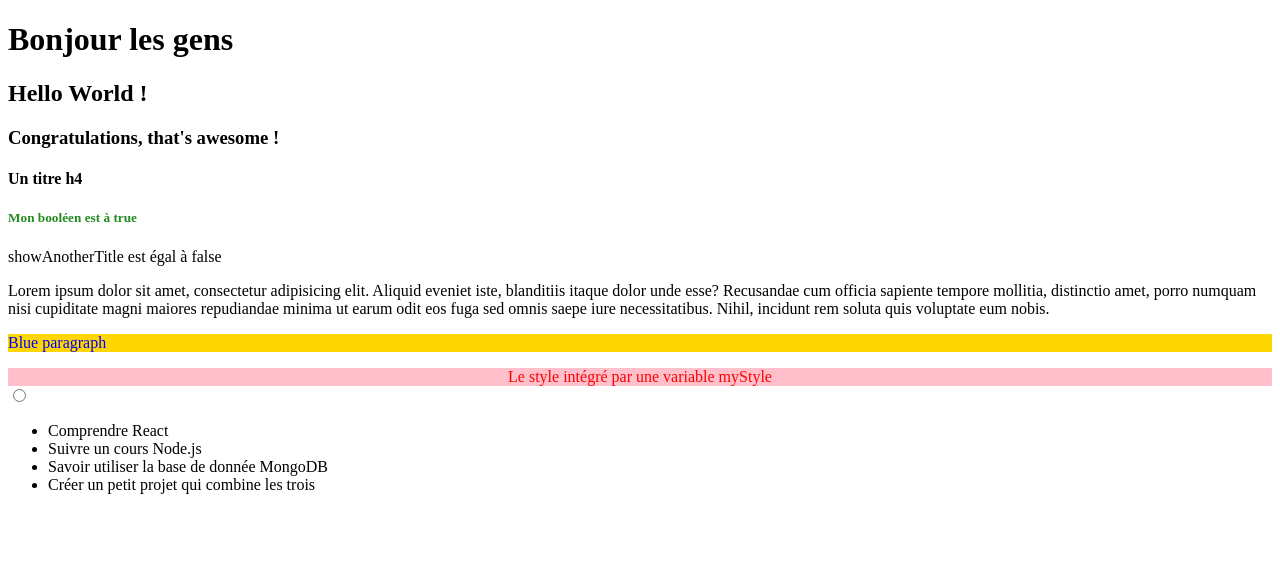
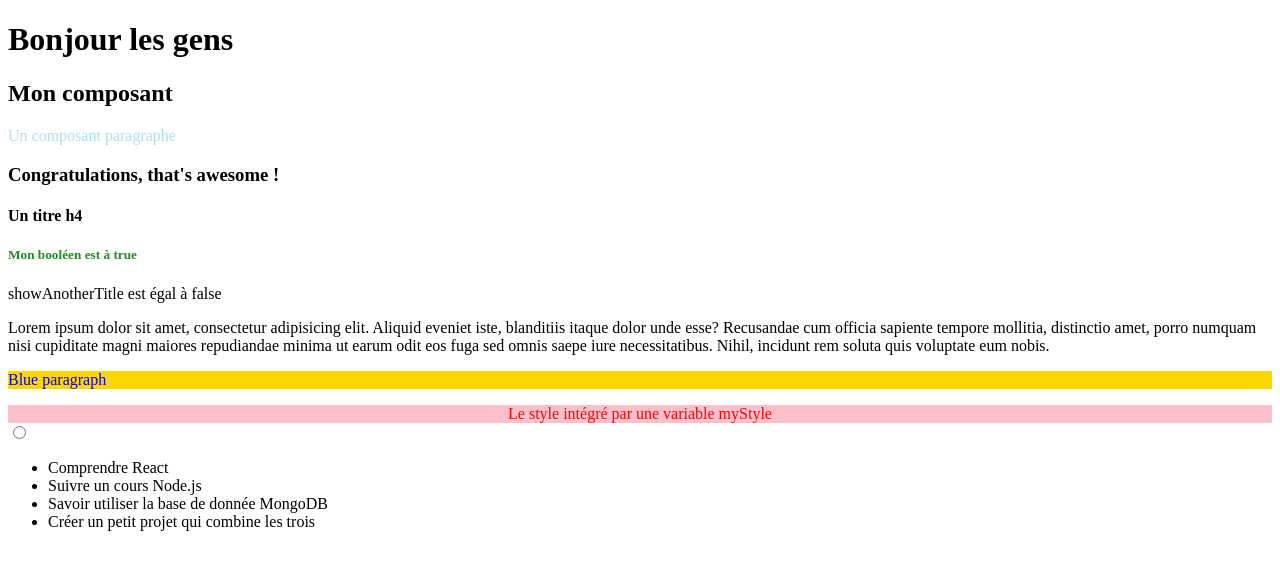
Before and after one commit to Luna-bf/React-Grafikart, a React (Vite) app: page / in a window 1280 px wide. Shown: the top 570 px of the page. Built offline with nearby package versions, Linux system fonts and the light colour scheme.

Commit message:
Worked with componants

```diff
--- a/src/App.jsx
+++ b/src/App.jsx
@@ -22,9 +22,13 @@ function App() {
 
   return <> {/* On peux aussi déclarer une balise vide comme élément racine */}
 
-    <h1 id="title" className="good" onClick={handleClick}>Bonjour les gens</h1> {/* className = class */}
+    <h1 id='title' className='good' onClick={handleClick}>Bonjour les gens</h1> {/* className = class */}
 
-    <h2>{greeting}</h2> {/*Pour interpoler des variables entre des balises, il faut déclarer son nom dans des accolades {}*/}
+    <Title>Mon composant</Title> {/*Mon composant peut se trouver n'importe tout tant qu'il est dans le return, sinon il ne sera pas détectée par le navigateur*/}
+                                 {/*Ici, le texte 'Mon composant est l'enfant du composant Title, il affiche malgré tout ce que la function Title
+                                 lui demande d'afficher, soit 'Bonjour les gens'*/}
+
+    <Paragraph color='powderblue' />
 
     <h3 className={awesome}>{congrats}</h3> {/*On aussi interpoler des variables dans les attributs, exemple : className*/}
 
@@ -56,7 +60,7 @@ function App() {
 
     <div style={myStyle}>Le style intégré par une variable myStyle</div>
 
-    <input type="radio" /> {/*Les balises doivent toujours être fermées */}
+    <input type='radio' /> {/*Les balises doivent toujours être fermées */}
 
     <ul>
       {tasks.map(task => (<li key={task}>{task}</li>))} {/*map() permet de parcourir un tableau, ici je lui demande de parcourir le tableau tasks et de créer une balise li pour chaque éléments parcourus*/}
@@ -65,4 +69,14 @@ function App() {
   </>
 }
 
+function Title ({children}) { {/*Ici, je peux demander à Title d'afficher son enfant, soit le texte 'Mon composant' que je lui ai donné si-dessus*/}
+  return <h2>{children}</h2>; {/*Au lieu de la variable greeting, je lui demande donc d'afficher son enfant : 'Mon composant'*/}
+}
+
+function Paragraph ({color}) { {/*On peut donner un paramètre 'props', qui contiendra un objet contenant la propriété color*/}
+  return <p style={{color: color}}>Un composant paragraphe</p>; {/*Je pourrais mettre la propriété color dans l'attribut style afin de simplifier le code,
+                                                                 la propriété de l'attribut style retournera la couleur actuelle de mon paragraphe,
+                                                                 ce qui me permet de changer la couleur de mon paragraphe plus facilement*/}
+}
+
 export default App
```
